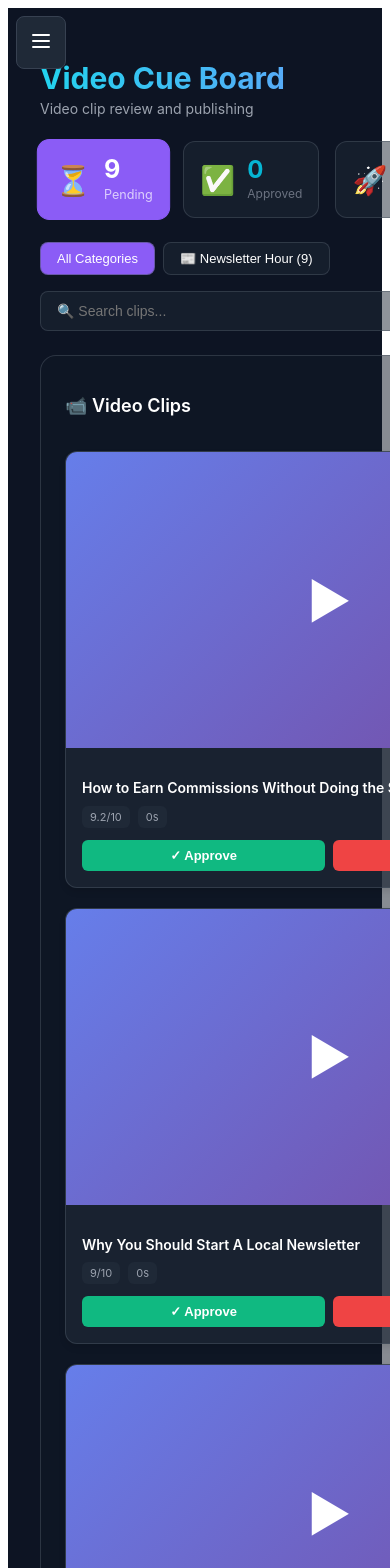
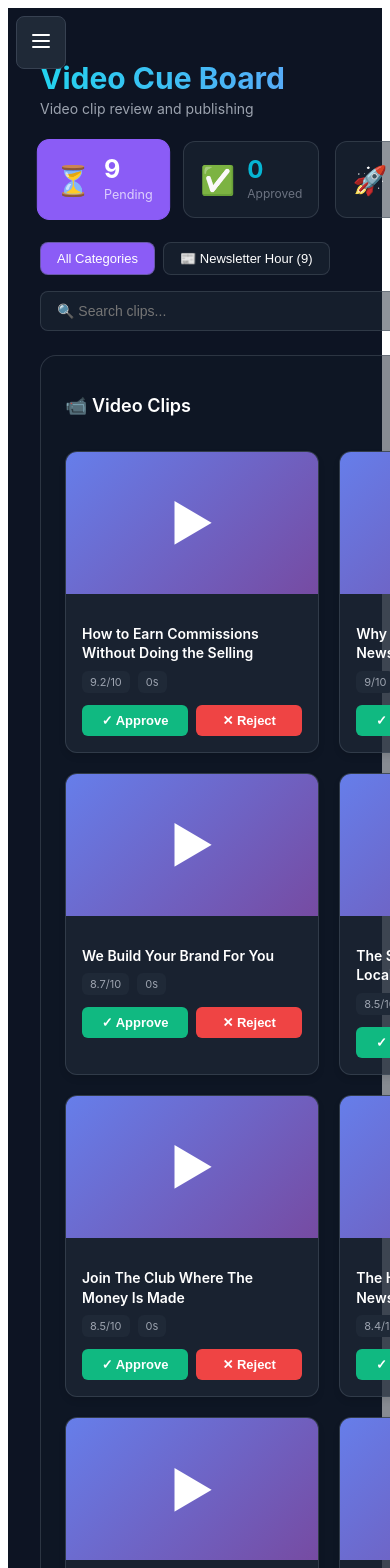
Before and after one commit to pacinobot2026/vizard-clips-dashboard, a Next.js app: page /dashboard in a window 390 px wide. Shown: the top 1568 px of the page. Built offline with nearby package versions, Linux system fonts and the light colour scheme.

Commit message:
Video Board: restore to a42a4bb (2 col mobile, 3 col desktop responsive grid)

```diff
--- a/pages/dashboard.js
+++ b/pages/dashboard.js
@@ -227,7 +227,7 @@ export default function Dashboard() {
                 {searchTerm ? `No clips matching "${searchTerm}"` : `No ${filter} clips`}
               </div>
             ) : (
-              <div style={{ display: 'grid', gridTemplateColumns: 'repeat(auto-fill, minmax(300px, 1fr))', gap: '20px' }}>
+              <div className="video-grid" style={{ display: 'grid', gridTemplateColumns: 'repeat(3, 1fr)', gap: '20px' }}>
                 {filteredClips.map((clip) => (
                   <ClipCard
                     key={clip.clip_id}
@@ -242,6 +242,22 @@ export default function Dashboard() {
           </div>
         </div>
       </main>
+
+      <style jsx>{`
+        /* Mobile - 2 columns */
+        @media (max-width: 768px) {
+          .video-grid {
+            grid-template-columns: repeat(2, 1fr) !important;
+          }
+        }
+
+        /* Desktop - 3 columns */
+        @media (min-width: 769px) {
+          .video-grid {
+            grid-template-columns: repeat(3, 1fr) !important;
+          }
+        }
+      `}</style>
     </div>
   );
 }
```
